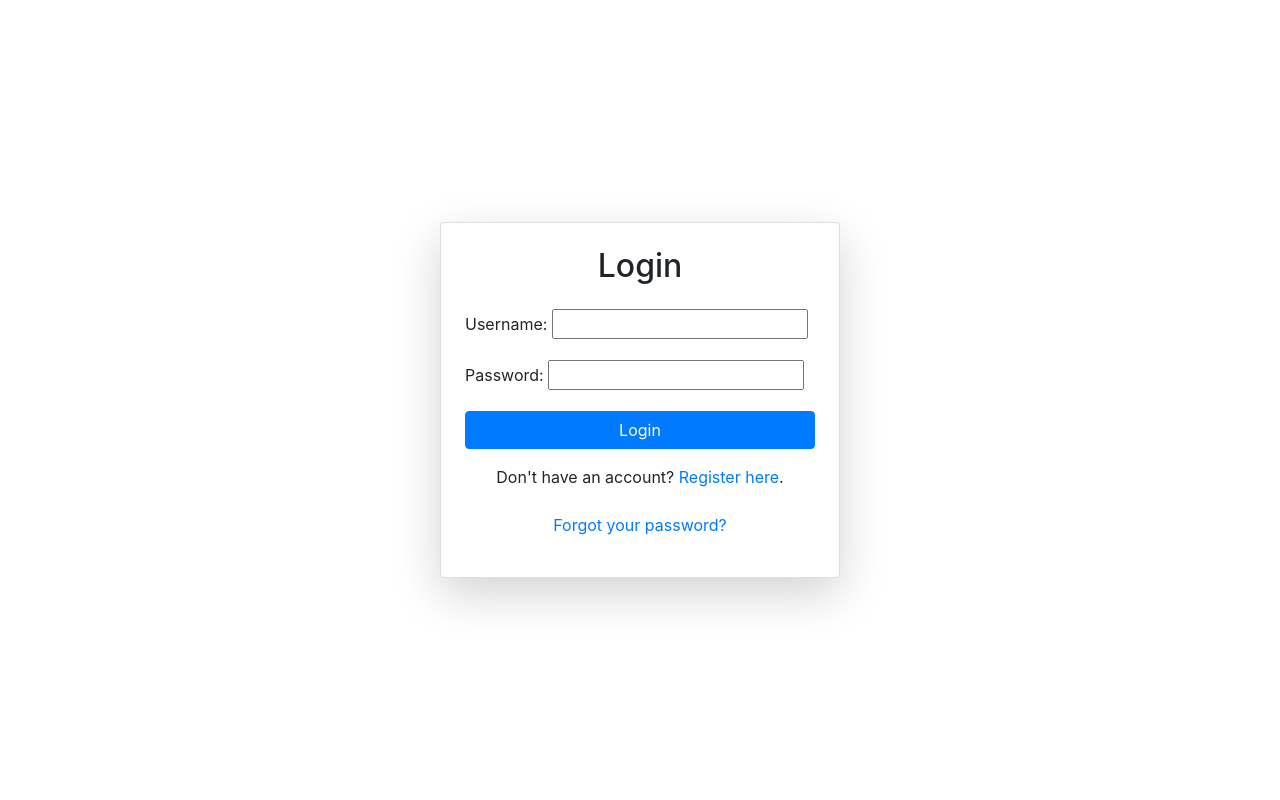
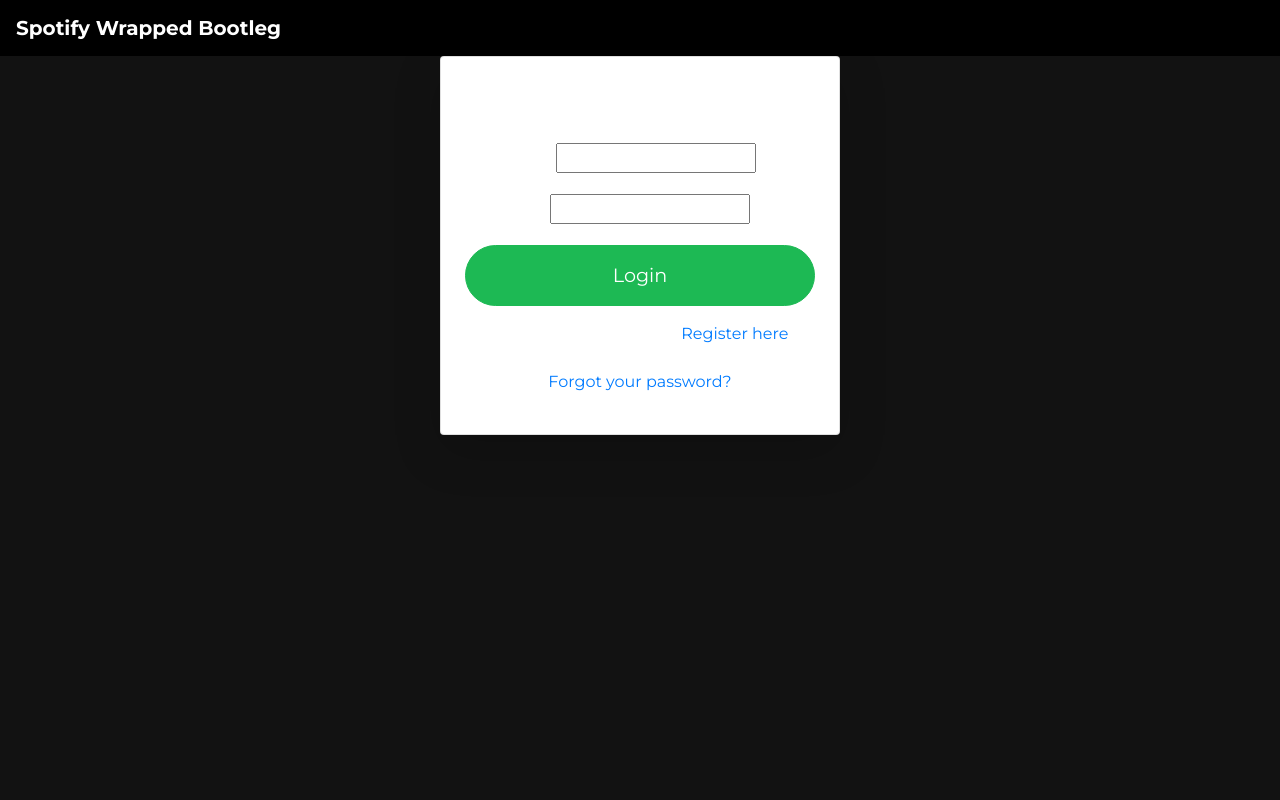
Before and after one commit to Group31-CS2340/cs2340project2, a Django app: page /login/ in a window 1280 px wide. Run offline with Django 5.2, Linux system fonts and the light colour scheme; some libraries are stand-ins or nearby versions.

Commit message:
updating login.html
updating login page to match Spotify theme

```diff
--- a/users/templates/login.html
+++ b/users/templates/login.html
@@ -2,14 +2,35 @@
 <!DOCTYPE html>
 <html lang="en">
 <head>
+    <!-- Meta tags and title -->
     <meta charset="UTF-8">
     <meta name="viewport" content="width=device-width, initial-scale=1.0">
-    <title>Login</title>
+    <title>Login - Spotify Wrapped Bootleg</title>
+
+    <!-- Include Bootstrap CSS -->
+    <link rel="stylesheet" href="https://stackpath.bootstrapcdn.com/bootstrap/4.5.2/css/bootstrap.min.css">
+
+    <!-- Include FontAwesome for icons -->
+    <link rel="stylesheet" href="https://cdnjs.cloudflare.com/ajax/libs/font-awesome/5.15.4/css/all.min.css">
+
+    <!-- Include Google Fonts -->
+    <link href="https://fonts.googleapis.com/css2?family=Montserrat:wght@400;700&display=swap" rel="stylesheet">
+
+    <!-- Include custom CSS -->
     <link href="{% static 'users/style.css' %}" rel="stylesheet">
-    <link href="https://stackpath.bootstrapcdn.com/bootstrap/4.5.2/css/bootstrap.min.css" rel="stylesheet">
 </head>
 <body>
-    <div class="container d-flex justify-content-center align-items-center" style="min-height: 100vh;">
+
+<!-- Navigation Bar -->
+<nav class="navbar navbar-expand-lg navbar-dark">
+    <a class="navbar-brand" href="{% url 'home' %}">Spotify Wrapped Bootleg</a>
+    <button class="navbar-toggler" type="button" data-toggle="collapse" data-target="#navbarNav"     aria-controls="navbarNav" aria-expanded="false" aria-label="Toggle navigation">
+        <span class="navbar-toggler-icon"></span>
+    </button>
+</nav>
+
+<!-- Login Section -->
+<div class="container d-flex justify-content-center align-items-center">
     <div class="card p-4 shadow-lg" style="max-width: 400px; width: 100%;">
         <h2 class="text-center mb-4">Login</h2>
         <form method="POST" action="{% url 'login' %}">
@@ -40,5 +61,11 @@
         </p>
     </div>
 </div>
+
+<!-- Include Bootstrap JS and dependencies -->
+<script src="https://code.jquery.com/jquery-3.5.1.slim.min.js"></script>
+<script     src="https://cdn.jsdelivr.net/npm/popper.js@1.16.1/dist/umd/popper.min.js"></script>
+<script     src="https://stackpath.bootstrapcdn.com/bootstrap/4.5.2/js/bootstrap.min.js"></script>
+
 </body>
 </html>
```
Lines whose indentation alone changed are shown as unchanged.
